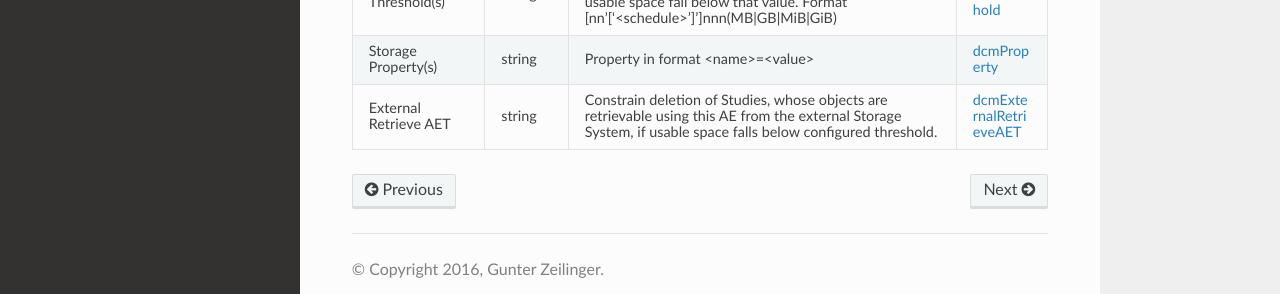
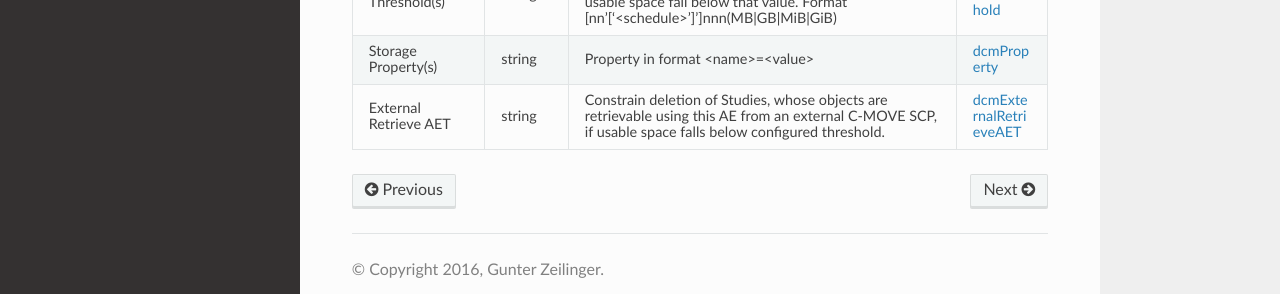
Before and after one commit to dcm4che/dcm4chee-arc-cs, a Sphinx documentation site: the page built from docs/networking/config/storage.rst, in a window 1280 px wide and 969 px high. Shown: the part 630-924 px from the top of the window. Built offline with Sphinx 7.4.7 and the Read the Docs theme 2.0.0, drawn with Linux system fonts in a browser that asks for light colours.

Commit message:
update config param

```diff
--- a/docs/networking/config/storage.rst
+++ b/docs/networking/config/storage.rst
@@ -35,7 +35,7 @@ Storage Descriptor
     .. _dcmProperty:
 
     dcmProperty_"
-    "External Retrieve AET",string,"Constrain deletion of Studies, whose objects are retrievable using this AE from the external Storage System, if usable space falls below configured threshold.","
+    "External Retrieve AET",string,"Constrain deletion of Studies, whose objects are retrievable using this AE from an external C-MOVE SCP, if usable space falls below configured threshold.","
     .. _dcmExternalRetrieveAET:
 
     dcmExternalRetrieveAET_"
```
